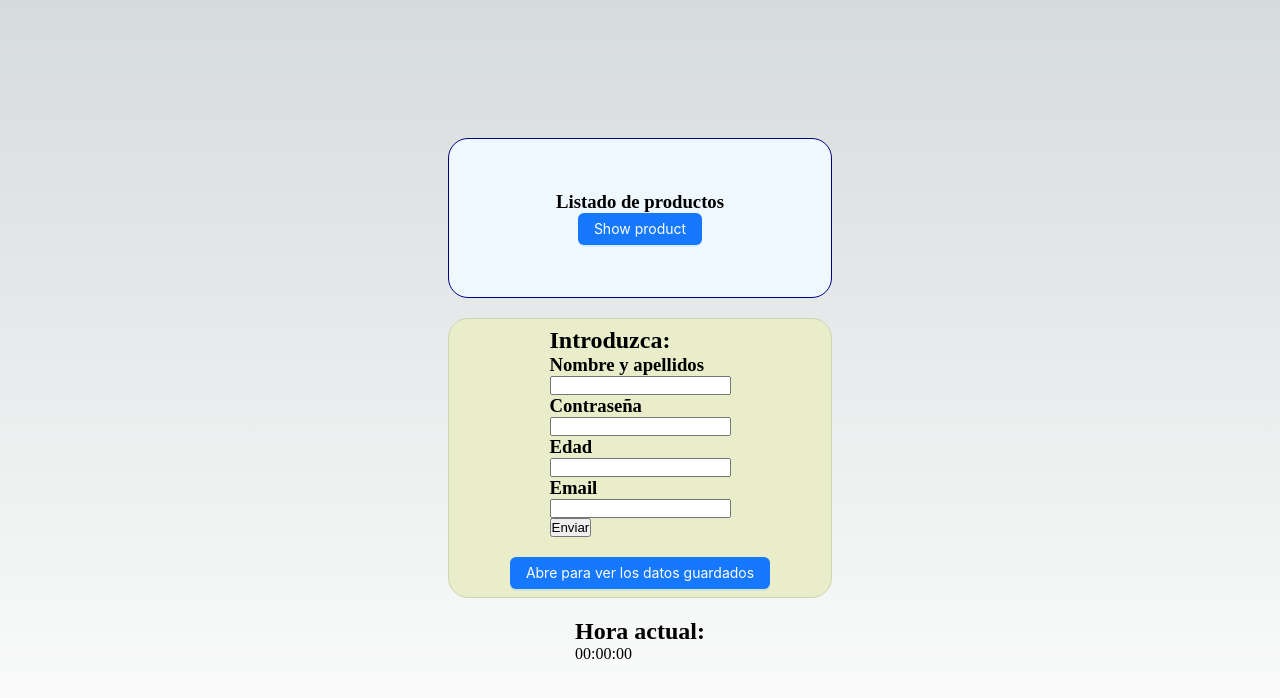
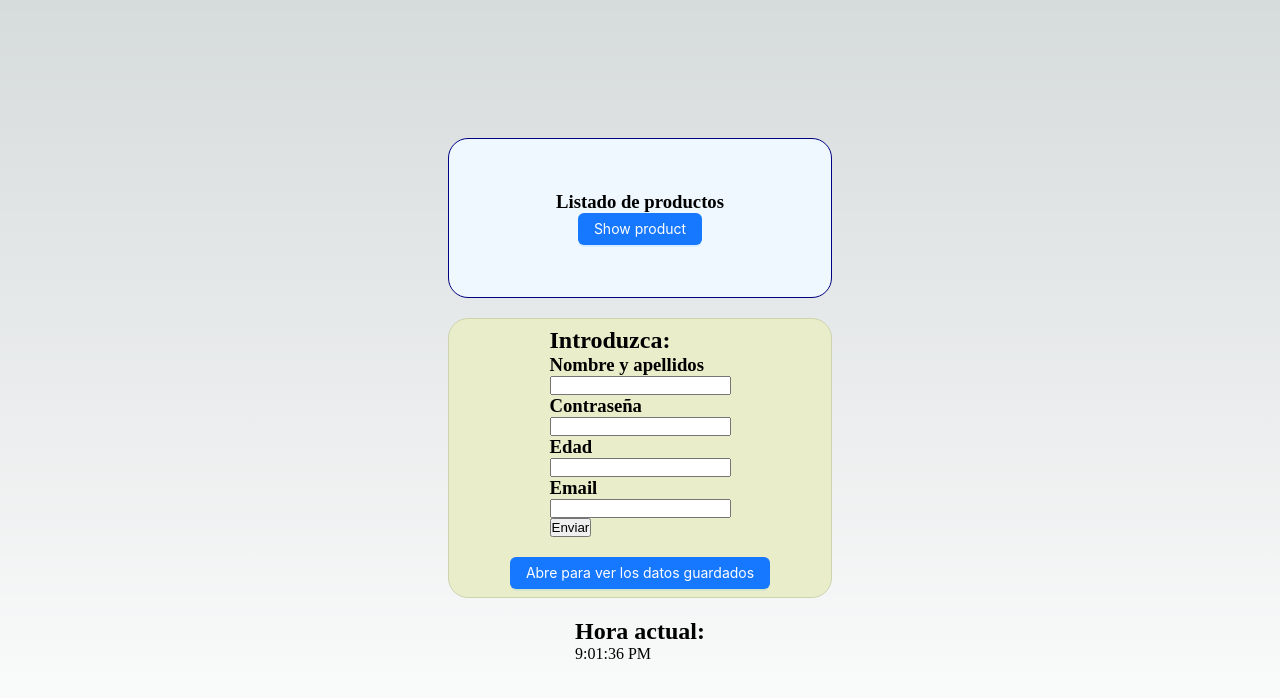
Before and after one commit to Aluonam/pt_191223, a Next.js app: page / in a window 1280 px wide. Shown: the top 698 px of the page. Built offline with nearby package versions, Linux system fonts and the light colour scheme.

Commit message:
feat: del console.log and show in screen the local hour

```diff
--- a/screen/components/ActualHour.jsx
+++ b/screen/components/ActualHour.jsx
@@ -9,7 +9,7 @@ const ActualHour = () => {
       const interval = setInterval(()=>{
         const date = new Date();
         const onlyHour = date.toLocaleString().split(",")[1]
-        console.log(onlyHour)
+        setHour(onlyHour)
       },1000)
       return () => clearInterval(interval);
 
```
